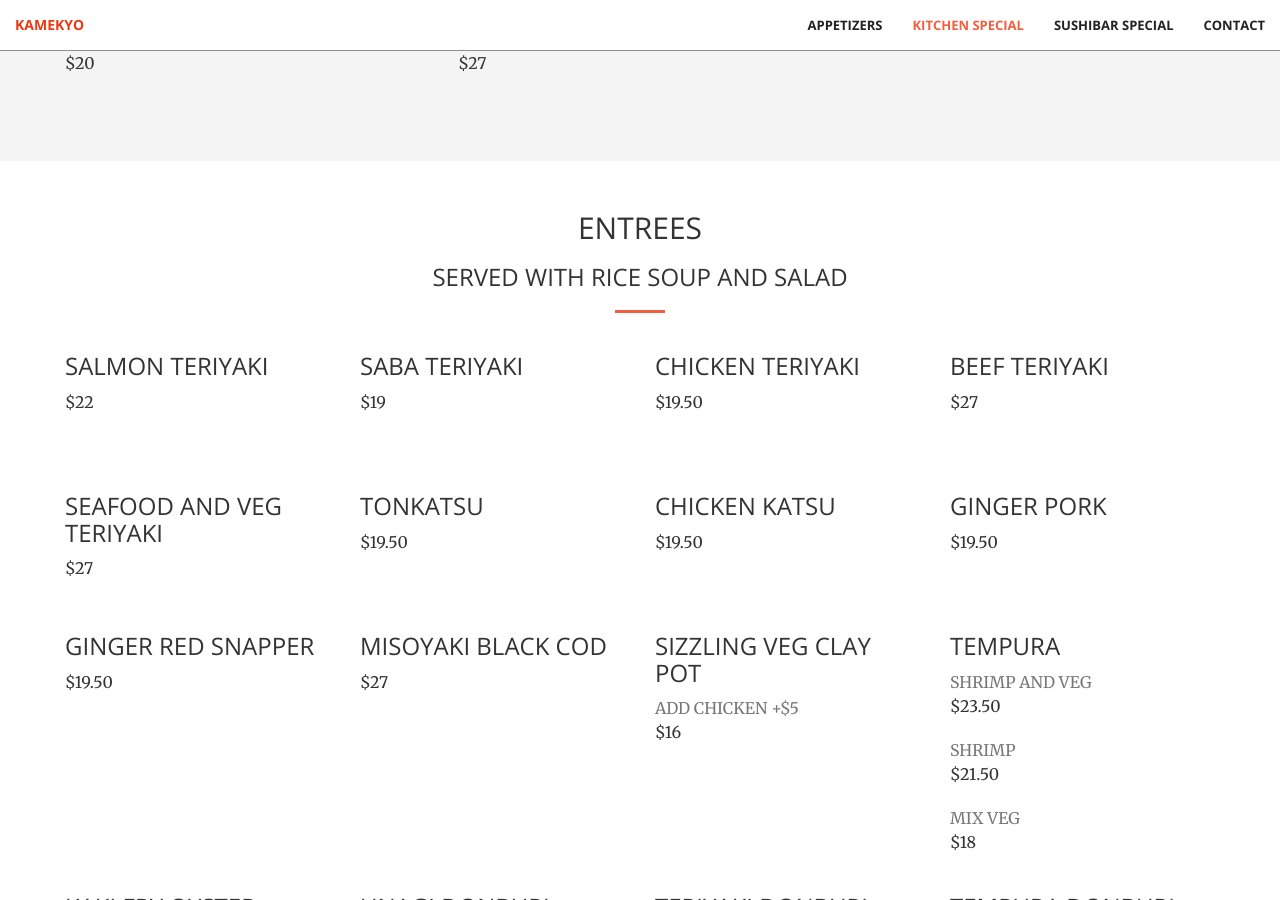
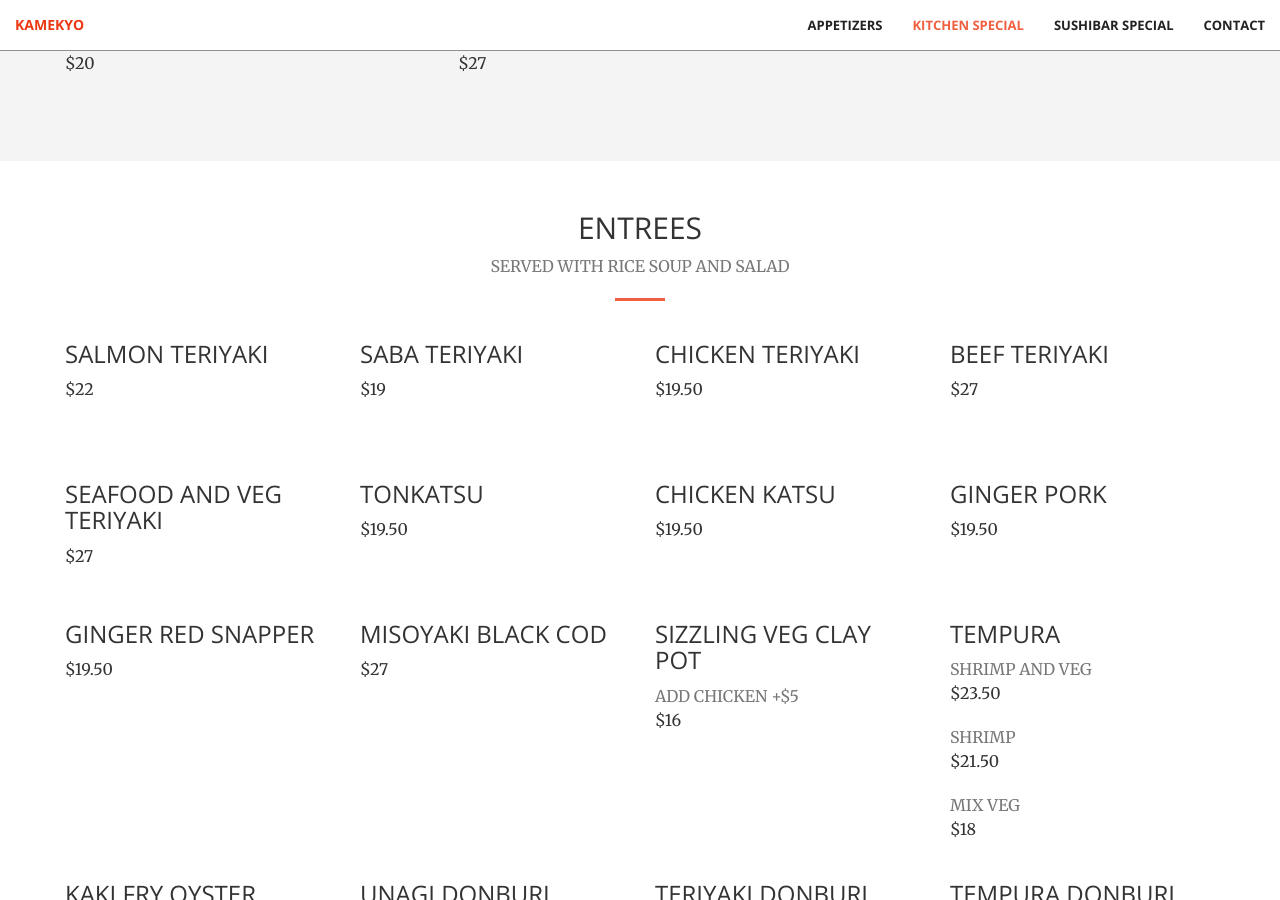
Before and after one commit to CyrusLiang/kamekyo, a Jekyll site: the page built from index.html, in a window 1280 px wide and 900 px high, scrolled down 2897 px. Built offline with Jekyll 4.4.1, drawn with Linux system fonts in a browser that asks for light colours.

Commit message:
Update entrees.html

```diff
--- a/_includes/entrees.html
+++ b/_includes/entrees.html
@@ -3,7 +3,7 @@
         <div class="row">
             <div class="col-lg-12 text-center">
                 <h2 class="section-heading">Entrees</h2>
-                <h3>Served with rice soup and salad</h3>
+                <p class="text-muted">Served with rice soup and salad</p>
                 <hr class="primary">
             </div>
         </div>
```
